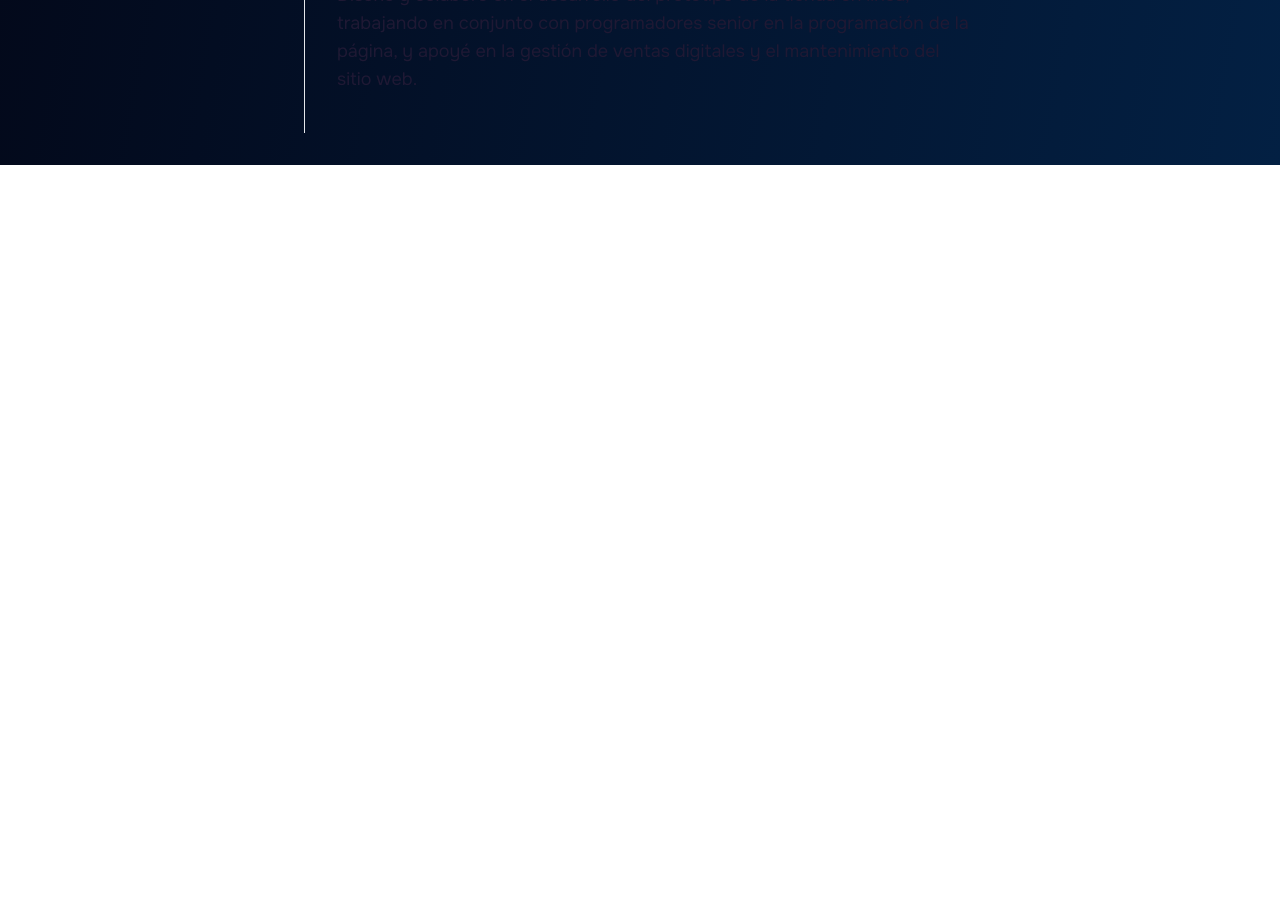
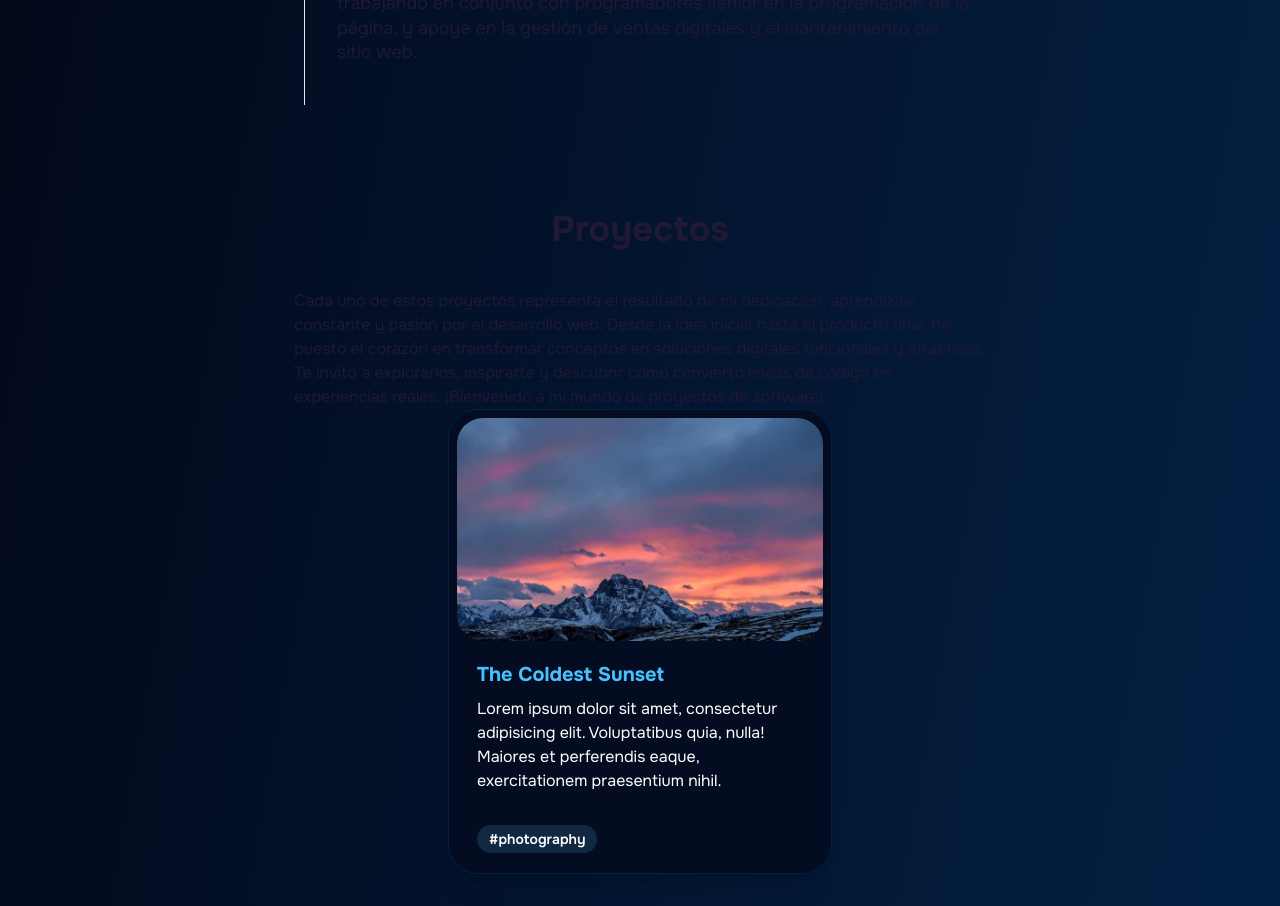
Before and after one commit to DannySegov/Portfolio, a Next.js app: page / in a window 1280 px wide. Shown: the part 1340-2246 px from the top of the page. Before the commit the page ends 1505 px from the top, so only its background shows below. Built offline with nearby package versions, Linux system fonts and the light colour scheme.

Commit message:
Sección de experiencia

```diff
--- a/src/app/page.tsx
+++ b/src/app/page.tsx
@@ -1,5 +1,6 @@
 import Experience from "@/components/Experience/Experience";
 import OnMy from "@/components/OnMy/OnMy";
+import Projects from "@/components/Projects/Projects";
 
 
 export default function Home() {
@@ -7,6 +8,7 @@ export default function Home() {
     <div className="w-full mx-auto">
       <OnMy id="home"/>
       <Experience id="experience"/>
+      <Projects id="proyects"/>
     </div>
   );
 }
--- a/src/components/Experience/Experience.tsx
+++ b/src/components/Experience/Experience.tsx
@@ -1,3 +1,5 @@
+'use client';
+
 import { dataExperience } from "./Experience.data";
 import { BsCalendar2Fill } from "react-icons/bs";
 
@@ -17,8 +19,8 @@ export default function Experience({ id }: { id: string }) {
                                     {title}<span className="text-white">-</span>
                                     <span className="text-sm text-orangeLight">{company}</span>
                                 </h3>
-                                <time className="block mb-5 text-2lg font-semibold leading-none text-blueLiDark">{date}</time>
-                                <p className="mb-4 text-lg">{description}</p>
+                                <time className="block mb-5 text-2lg font-semibold leading-snug text-blueLiDark">{date}</time>
+                                <p className="mb-4 text-lg leading-snug">{description}</p>
                             </div>
                         </li>
                     ))}
--- /dev/null
+++ b/src/components/Projects/Projects.data.ts
@@ -0,0 +1,3 @@
+export const dataProjects = [
+
+];
--- /dev/null
+++ b/src/components/Projects/Projects.tsx
@@ -0,0 +1,27 @@
+export default function Projects({ id }: { id: string }) {
+    return (
+        <div id={id} className="container mx-auto py-8 px-4">
+            <h3 className="text-4xl font-bold my-10 text-center">Proyectos</h3>
+            <div className="max-w-prose mx-auto">
+                <p>
+                    Cada uno de estos proyectos representa el resultado de mi dedicación, aprendizaje constante y pasión por el desarrollo web. Desde la idea inicial hasta el producto final, he puesto el corazón en transformar conceptos en soluciones digitales funcionales y atractivas.
+                    Te invito a explorarlos, inspirarte y descubrir cómo convierto líneas de código en experiencias reales. ¡Bienvenido a mi mundo de proyectos de software!
+                </p>
+            </div>
+            <div className="flex flex-col items-center ">
+                <div className="max-w-sm rounded-[30px] px-1 py-1 overflow-hidden shadow-xl bg-blueCard border border-blueCardLight transform transition-transform duration-300 hover:scale-105">
+                    <img className="px-1 py-1 rounded-[30px] w-full p-50" src="/img/image.png" alt="Sunset in the mountains" />
+                    <div className="px-6 py-4">
+                        <div className="font-bold text-xl text-secondary mb-2">The Coldest Sunset</div>
+                        <p className="text-white text-base">
+                            Lorem ipsum dolor sit amet, consectetur adipisicing elit. Voluptatibus quia, nulla! Maiores et perferendis eaque, exercitationem praesentium nihil.
+                        </p>
+                    </div>
+                    <div className="px-6 pt-4 pb-2">
+                        <span className="inline-block bg-blueTag rounded-full px-3 py-1 text-sm font-semibold text-white mr-2 mb-2">#photography</span>
+                    </div>
+                </div>
+            </div>
+        </div>
+    )
+}
--- a/tailwind.config.ts
+++ b/tailwind.config.ts
@@ -14,6 +14,9 @@ export default {
         grayBlue: "#475569",
         blueLight: "#def2ff",
         blueLiDark: "#a1d0e5",
+        blueCard: "#030C20",
+        blueCardLight: "#032043",
+        blueTag: "#102841",
         orangeLight: "#e6a169",
         background: "var(--background)",
         foreground: "var(--foreground)",
```
Also changed, not shown: public/img/image.png (added).
